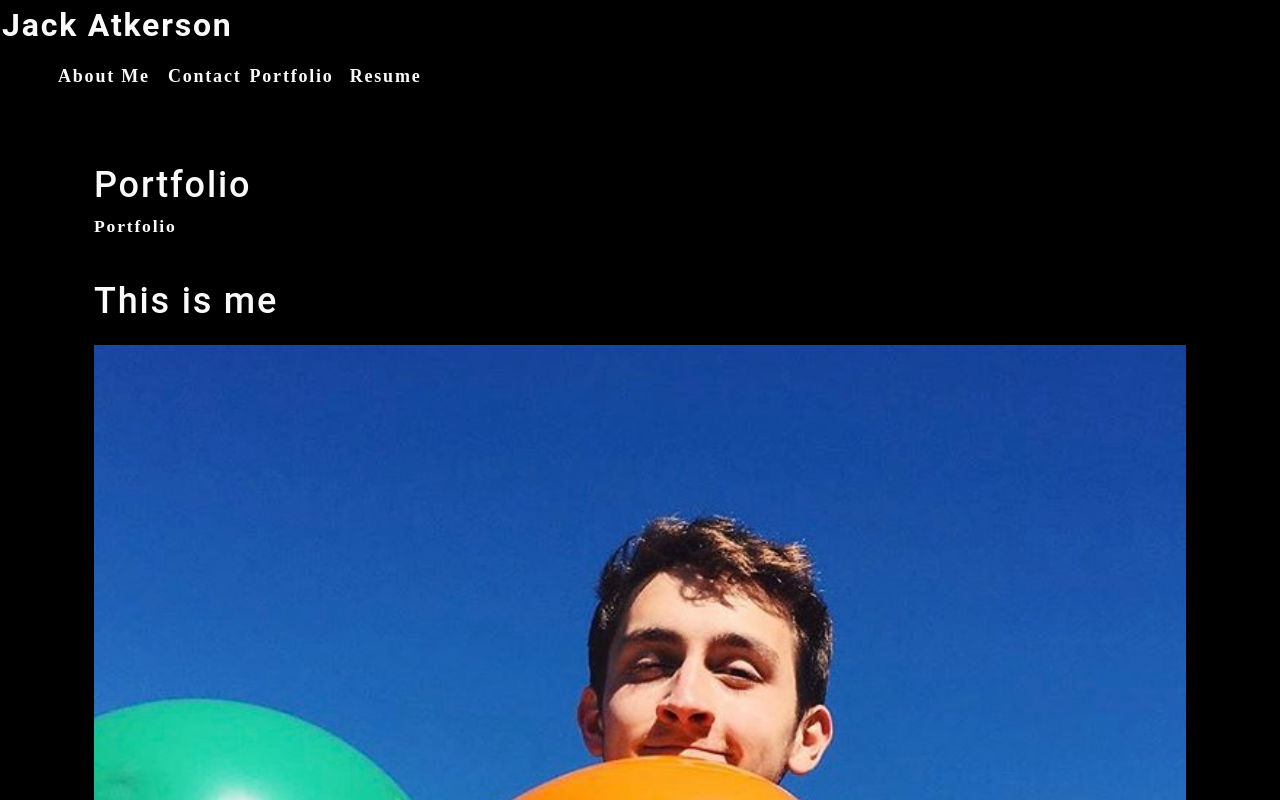
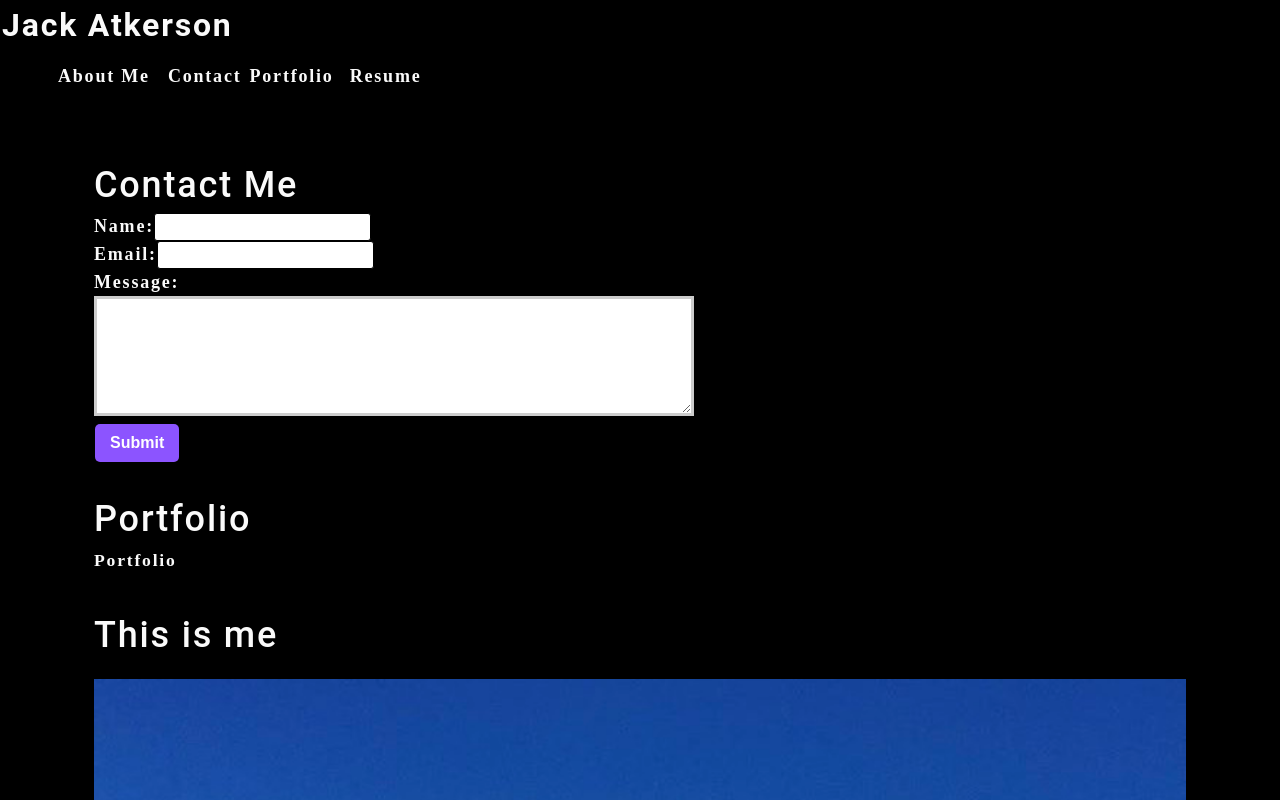
Before and after one commit to JackAtkerson/atkerson-react-portfolio, a React (Create React App) app: page / in a window 1280 px wide. Shown: the top 800 px of the page. Built offline with nearby package versions, Linux system fonts and the light colour scheme.

Commit message:
Controlled contact state

```diff
--- a/src/App.js
+++ b/src/App.js
@@ -2,12 +2,14 @@
 import Nav from './components/Nav';
 import About from './components/About';
 import Project from './components/Project';
+import ContactForm from './components/Contact';
 
 function App() {
   return (
     <div>
       <Nav></Nav>
       <main>
+        <ContactForm></ContactForm>
         <Project></Project>
         <About></About>
       </main>
--- a/src/components/Contact/index.js
+++ b/src/components/Contact/index.js
@@ -1,21 +1,34 @@
-import React from 'react';
+import React, { useState } from 'react';
 
 function ContactForm() {
+    const [formState, setFormState] = useState( {name: '', email: '', message: ''});
+    const { name, email, message } = formState;
+
+    function handleChange(e) {
+        setFormState({...formState, [e.target.name]: e.target.value })
+    }
+
+    function handleSubmit(e) {
+        e.preventDefault();
+    }
+
+    console.log(formState)
+
     return (
         <section>
             <h1>Contact Me</h1>
-            <form id='contact-form'>
+            <form id='contact-form' onSubmit={handleSubmit}>
                 <div>
                     <label htmlFor='name'>Name:</label>
-                    <input type='text' name='name'/>
+                    <input type='text' name='name' defaultValue={name} onChange={handleChange}/>
                 </div>
                 <div>
                     <label htmlFor='email'>Email:</label>
-                    <input type='email' name='email'/>
+                    <input type='email' name='email' defaultValue={email} onChange={handleChange}/>
                 </div>
                 <div>
                     <label htmlFor='message'>Message:</label>
-                    <textarea name='message' rows='7'/>
+                    <textarea name='message' rows='7' defaultValue={message} onChange={handleChange}/>
                 </div>
                 <button type='submit'>Submit</button>
             </form>
```
